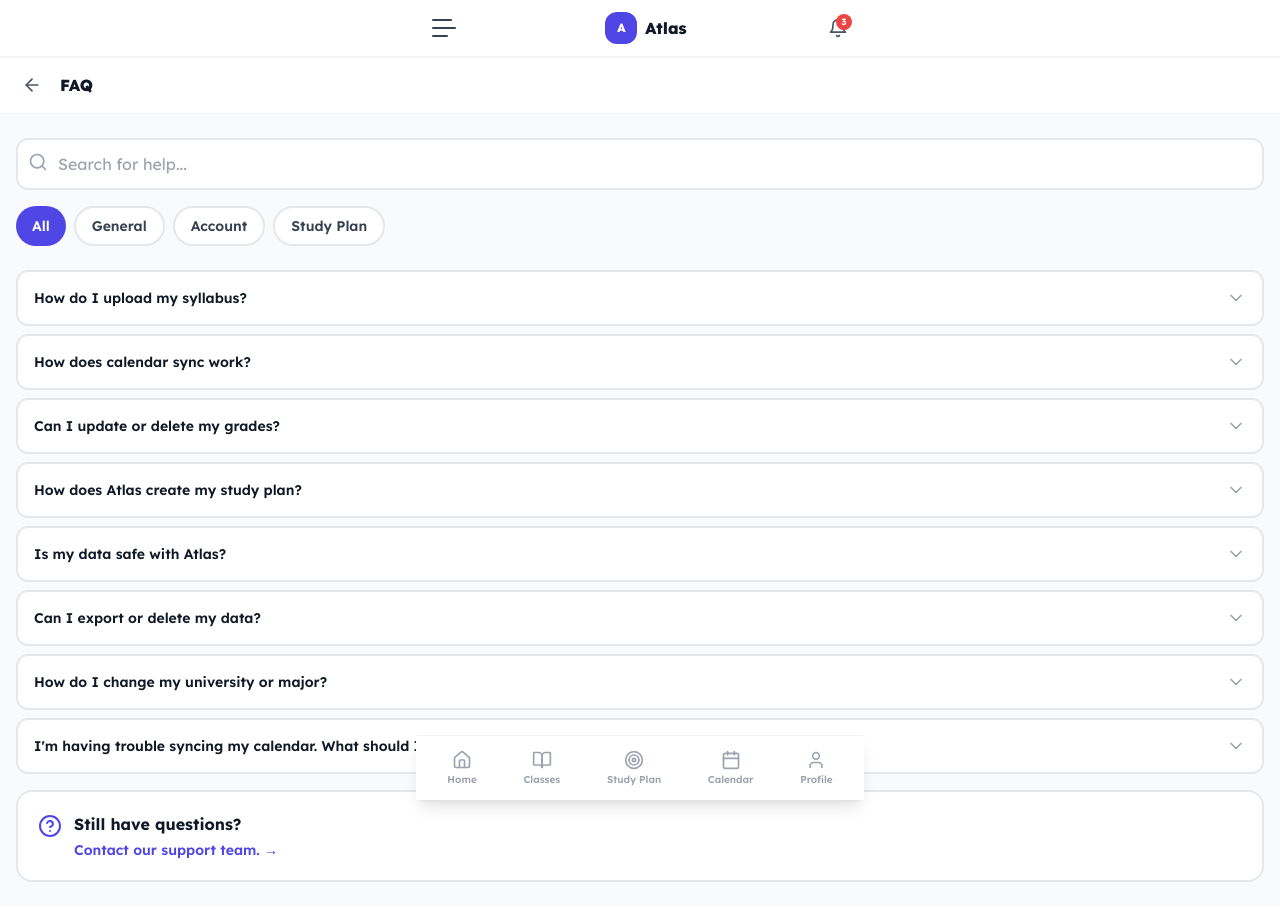
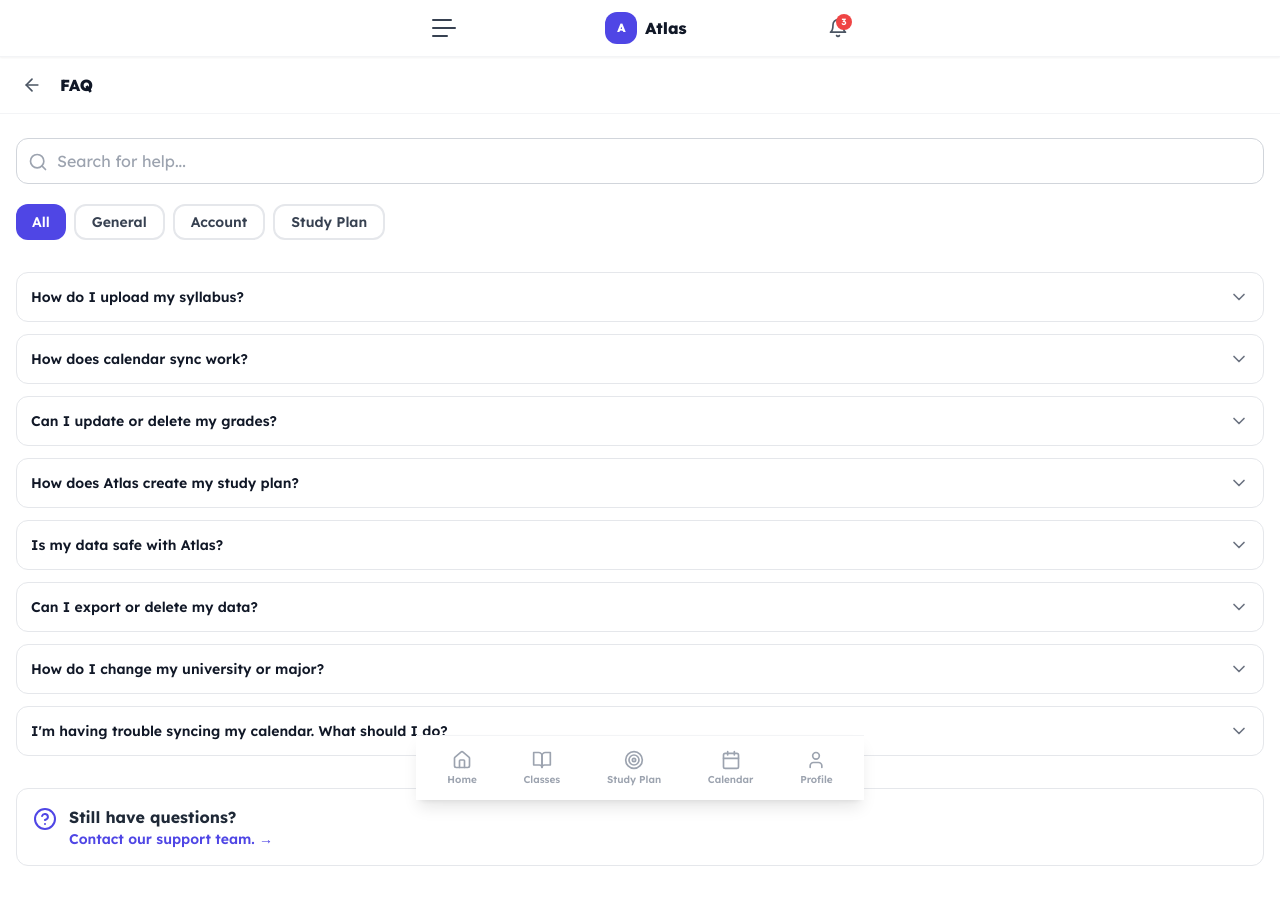
Before and after one commit to manjushakarpe1982/atlas-academic-os, a Next.js app in the folder frontend/: page /dashboard/profile/help-support/faq in a window 1280 px wide. Shown: the top 920 px of the page. Built offline with nearby package versions, Linux system fonts and the light colour scheme.

Commit message:
Update page.tsx

```diff
--- a/frontend/src/app/dashboard/profile/help-support/faq/page.tsx
+++ b/frontend/src/app/dashboard/profile/help-support/faq/page.tsx
@@ -100,24 +100,24 @@ export default function FAQPage() {
   const categories = ['All', 'General', 'Account', 'Study Plan'];
 
   return (
-    <div className="min-h-screen bg-gray-50">
+    <div className="">
       <BackHeader title="FAQ" />
 
-      <div className="px-4 py-6 space-y-4">
+      <div className="px-4 py-6 ">
         {/* Search */}
-        <div className="relative">
+        <div className="relative mb-5">
           <Search className="absolute left-3 top-3.5 w-5 h-5 text-gray-400" />
           <input
             type="text"
             placeholder="Search for help..."
             value={searchTerm}
             onChange={(e) => setSearchTerm(e.target.value)}
-            className="w-full pl-10 pr-4 py-3 border-2 border-gray-200 rounded-xl outline-none focus:border-indigo-500 bg-white"
+            className="w-full pl-10 pr-4 py-2.5 border border-gray-300 rounded-xl outline-none focus:border-indigo-500 bg-white"
           />
         </div>
 
         {/* Category Tabs */}
-        <div className="flex gap-2 overflow-x-auto pb-2">
+        <div className="flex gap-2 overflow-x-auto pb-2 mb-6 custom-scroll">
           {categories.map((cat) => (
             <button
               key={cat}
@@ -125,7 +125,7 @@ export default function FAQPage() {
                 setSelectedCategory(cat);
                 setSearchTerm('');
               }}
-              className={`px-4 py-2 rounded-full font-semibold text-sm transition-all flex-shrink-0 ${
+              className={`px-4 py-1.5 rounded-xl font-semibold text-sm transition-all flex-shrink-0 ${
                 selectedCategory === cat
                   ? 'bg-indigo-600 text-white'
                   : 'bg-white border-2 border-gray-200 text-gray-700 hover:border-gray-300'
@@ -137,7 +137,7 @@ export default function FAQPage() {
         </div>
 
         {/* FAQ Items */}
-        <div className="space-y-2">
+        <div className="space-y-3">
           {filtered.length > 0 ? (
             filtered.map((item, idx) => {
               const itemId = `${selectedCategory}-${idx}`;
@@ -147,14 +147,14 @@ export default function FAQPage() {
                 <button
                   key={itemId}
                   onClick={() => setExpandedId(isExpanded ? null : itemId)}
-                  className="w-full text-left bg-white border-2 border-gray-200 rounded-xl p-4 hover:border-indigo-300 transition-all"
+                  className="w-full text-left bg-white border border-gray-200 rounded-xl p-3.5 hover:border-indigo-300 transition-all"
                 >
                   <div className="flex items-start justify-between gap-3">
                     <h3 className="font-semibold text-gray-900 text-sm flex-1">
                       {item.q}
                     </h3>
                     <ChevronDown
-                      className={`w-5 h-5 text-gray-400 flex-shrink-0 transition-transform ${
+                      className={`w-5 h-5 text-gray-500 flex-shrink-0 transition-transform ${
                         isExpanded ? 'rotate-180' : ''
                       }`}
                     />
@@ -176,13 +176,13 @@ export default function FAQPage() {
         </div>
 
         {/* Still Need Help */}
-        <div className="mt-8 bg-white rounded-2xl border-2 border-gray-200 p-5 flex items-start gap-3">
+        <div className="mt-8 bg-white rounded-xl border border-gray-200 p-4 flex items-start gap-3">
           <HelpCircle className="w-6 h-6 text-indigo-600 flex-shrink-0 mt-0.5" />
           <div className="flex-1">
-            <h3 className="font-bold text-gray-900">Still have questions?</h3>
+            <h3 className="font-bold text-gray-800">Still have questions?</h3>
             <button
               onClick={() => router.push('/dashboard/profile/help-support/contact-support')}
-              className="text-indigo-600 font-semibold text-sm mt-1 flex items-center gap-1"
+              className="text-indigo-600 font-semibold text-sm  flex items-center gap-1"
             >
               Contact our support team. →
             </button>
```
